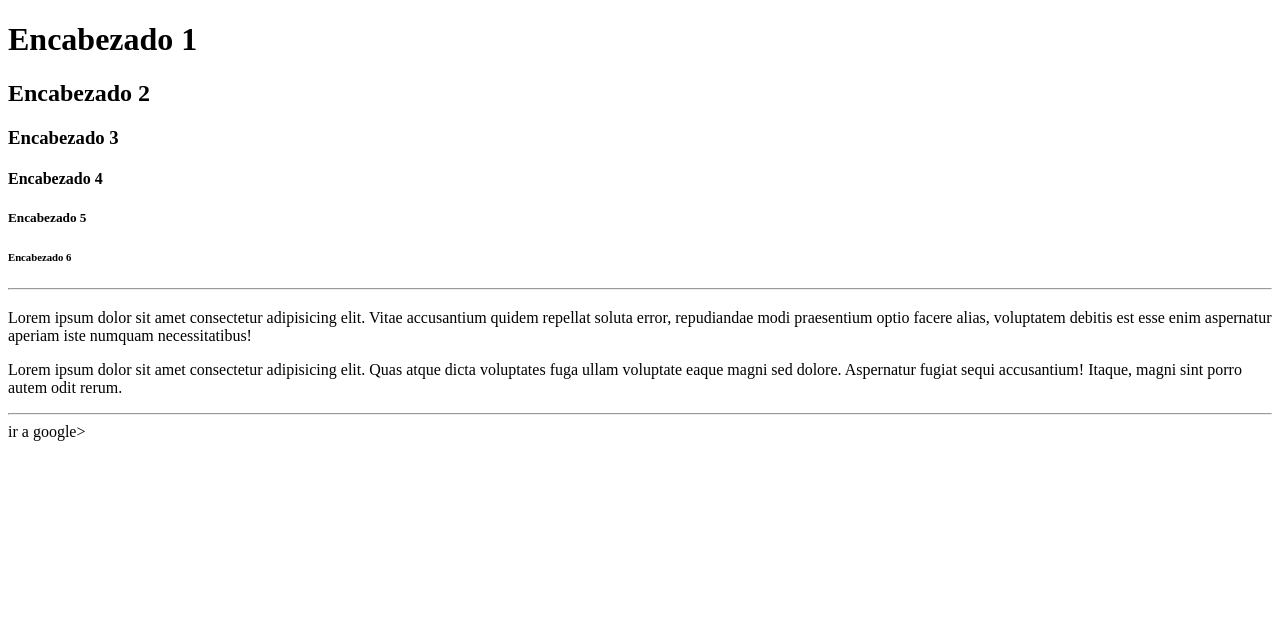
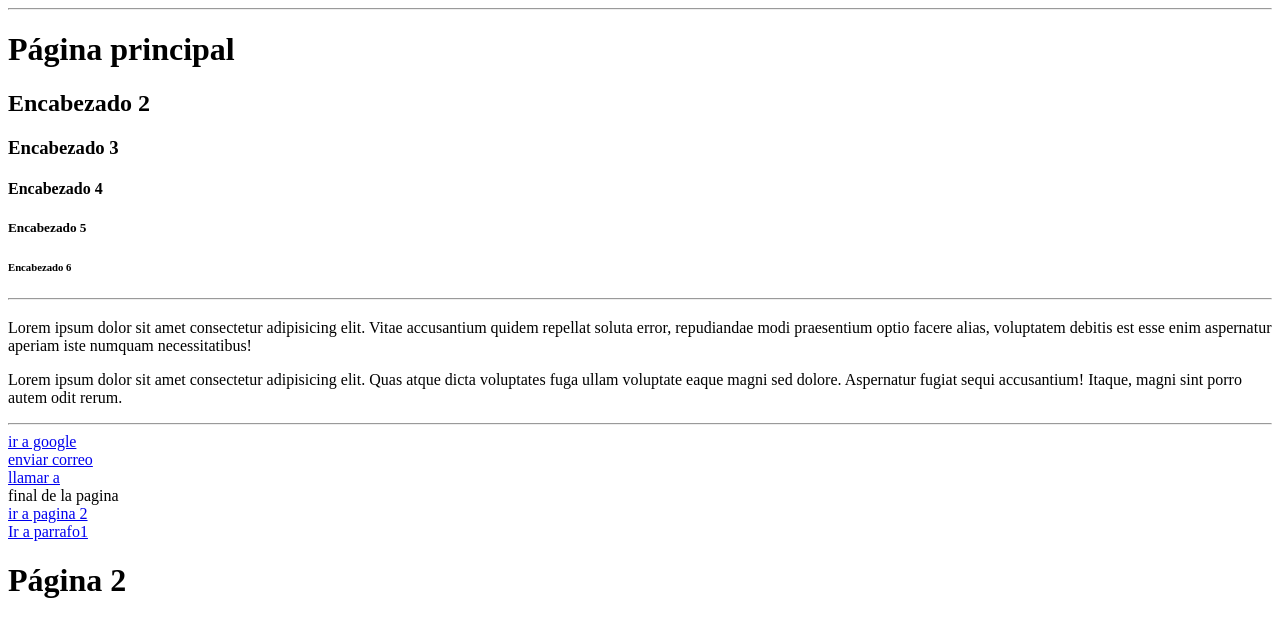
Before and after one commit to simiuc10/Algoritmos-intro, a plain HTML site: page 3-introweb/html/Index.html in a window 1280 px wide. Drawn offline with Linux system fonts and the light colour scheme.

Commit message:
añado nuevo archivo html

```diff
--- a/3-introweb/html/Index.html
+++ b/3-introweb/html/Index.html
@@ -6,8 +6,8 @@
     <meta name="viewport" content="width=device-width, initial-scale=1.0">
     <title>Document</title>
 </head>
-<body>
-    <h1>Encabezado 1</h1>
+<hr>
+    <h1>Página principal</h1>
     <h2>Encabezado 2</h2>
     <h3>Encabezado 3</h3>
     <h4>Encabezado 4</h4>
@@ -17,18 +17,27 @@
     <hr/>
 
     <h3></h3>
-        <p>Lorem ipsum dolor sit amet consectetur adipisicing elit.
+        <p id="parrafo1">Lorem ipsum dolor sit amet consectetur adipisicing elit.
             Vitae accusantium quidem repellat soluta error, repudiandae
             modi praesentium optio facere alias, voluptatem debitis est
             esse enim aspernatur aperiam iste numquam necessitatibus!</p>
-            <p>Lorem ipsum dolor sit amet consectetur adipisicing elit.
+        <p id="parrafo2">Lorem ipsum dolor sit amet consectetur adipisicing elit.
                 Quas atque dicta voluptates fuga ullam voluptate eaque magni sed dolore.
                  Aspernatur fugiat sequi accusantium!
                 Itaque, magni sint porro autem odit rerum.</p>
                 <hr/>
-      <ir href="https://google.com/" target="_blank"></ir>ir a google></a>
+      <a href="https://google.com/"
+       target="_blank">ir a google</a>
       <br>
+       <a href="mailto:raul@gmail.com">enviar correo</a>
       <br>
-
-</body>
+       <a href="tel:+525520453615">llamar a</a>
+       <br>
+       <hr2>final de la pagina</hr2>
+       <br>
+       <a href="assets/pages/pagina2.html">ir a pagina 2</a>
+      <br>
+      <a href="#parrafo1">Ir a parrafo1</a>
+    </body>
+<h1>Página 2</h1>
 </html>
```
Also changed, not shown: 3-introweb/html/assets/pages/pagina2.html (added, +22 -0 lines), 3-introweb/html/assets/img/e8d20dd533a9cfe6c2183ee40f25729a.jpg (added), 3-introweb/html/assets/img/photo-1575540325855-4b5d285a3845.jpg (added).
